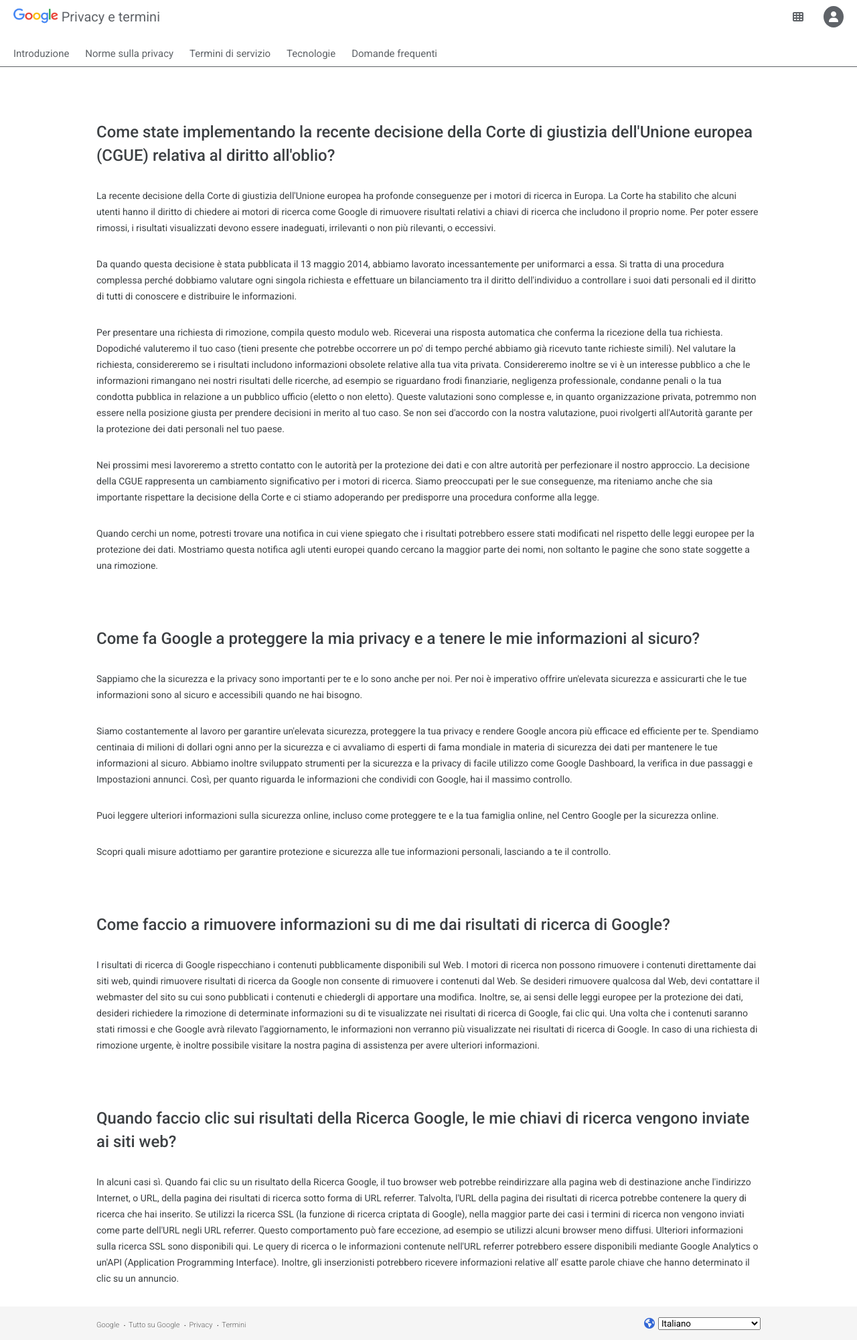
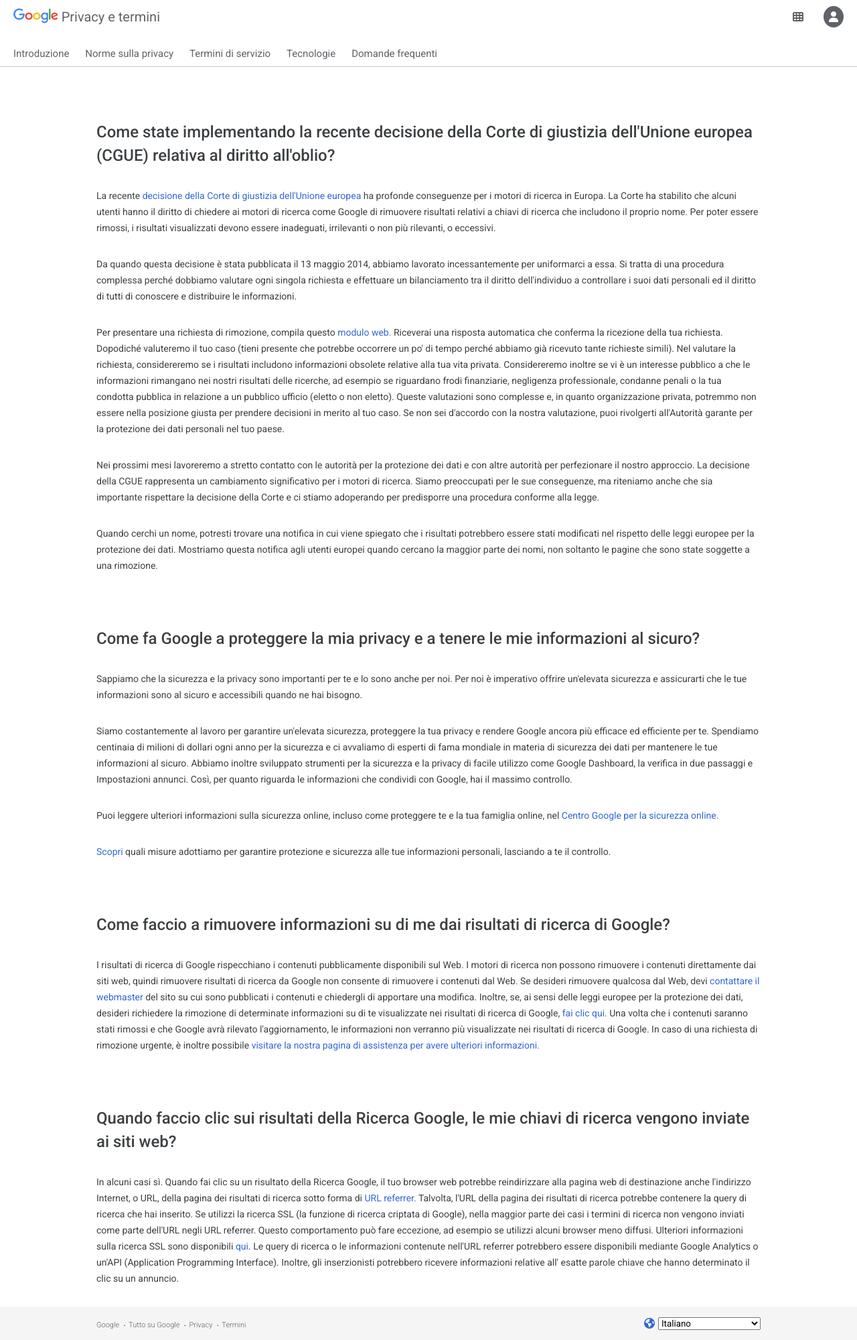
Before and after one commit to LombardoStanislao/php-google-faq, a PHP site: page / in a window 1280 px wide. Shown: the whole page at 67% size. Run offline with PHP 8.4, Linux system fonts and the light colour scheme; some libraries are stand-ins or nearby versions.

Commit message:
Fine esercizio

```diff
--- a/dist/app.css
+++ b/dist/app.css
@@ -3,6 +3,10 @@
   padding: 0;
   box-sizing: border-box;
   font-family: "Roboto", sans-serif;
+}
+
+main {
+  padding-top: 100px;
 }
 
 .container {
@@ -26,8 +30,17 @@
   line-height: 24px;
 }
 
+.faqs p a {
+  text-decoration: none;
+  color: #3367d6;
+  cursor: pointer;
+}
+
 header {
+  position: fixed;
   height: 100px;
+  width: 100%;
+  background-color: white;
 }
 
 nav {
@@ -92,7 +105,7 @@ nav a {
 
 .navbar-bottom {
   height: 50px;
-  border-bottom: 1px solid #5f6368;
+  border-bottom: 1px solid #c7c9cc;
   display: flex;
   justify-content: space-between;
   padding-left: 20px;
--- a/index.php
+++ b/index.php
@@ -2,13 +2,13 @@
 
   $risposta1 = "
   <p>
-    La recente decisione della Corte di giustizia dell'Unione europea ha profonde conseguenze per i motori di ricerca in Europa. La Corte ha stabilito che alcuni utenti hanno il diritto di chiedere ai motori di ricerca come Google di rimuovere risultati relativi a chiavi di ricerca che includono il proprio nome. Per poter essere rimossi, i risultati visualizzati devono essere inadeguati, irrilevanti o non più rilevanti, o eccessivi.
+    La recente <a> decisione della Corte di giustizia dell'Unione europea </a> ha profonde conseguenze per i motori di ricerca in Europa. La Corte ha stabilito che alcuni utenti hanno il diritto di chiedere ai motori di ricerca come Google di rimuovere risultati relativi a chiavi di ricerca che includono il proprio nome. Per poter essere rimossi, i risultati visualizzati devono essere inadeguati, irrilevanti o non più rilevanti, o eccessivi.
   </p>
   <p>
     Da quando questa decisione è stata pubblicata il 13 maggio 2014, abbiamo lavorato incessantemente per uniformarci a essa. Si tratta di una procedura complessa perché dobbiamo valutare ogni singola richiesta e effettuare un bilanciamento tra il diritto dell'individuo a controllare i suoi dati personali ed il diritto di tutti di conoscere e distribuire le informazioni.
   </p>
   <p>
-    Per presentare una richiesta di rimozione, compila questo modulo web. Riceverai una risposta automatica che conferma la ricezione della tua richiesta. Dopodiché valuteremo il tuo caso (tieni presente che potrebbe occorrere un po' di tempo perché abbiamo già ricevuto tante richieste simili). Nel valutare la richiesta, considereremo se i risultati includono informazioni obsolete relative alla tua vita privata. Considereremo inoltre se vi è un interesse pubblico a che le informazioni rimangano nei nostri risultati delle ricerche, ad esempio se riguardano frodi finanziarie, negligenza professionale, condanne penali o la tua condotta pubblica in relazione a un pubblico ufficio (eletto o non eletto). Queste valutazioni sono complesse e, in quanto organizzazione privata, potremmo non essere nella posizione giusta per prendere decisioni in merito al tuo caso. Se non sei d'accordo con la nostra valutazione, puoi rivolgerti all'Autorità garante per la protezione dei dati personali nel tuo paese.
+    Per presentare una richiesta di rimozione, compila questo <a> modulo web. </a> Riceverai una risposta automatica che conferma la ricezione della tua richiesta. Dopodiché valuteremo il tuo caso (tieni presente che potrebbe occorrere un po' di tempo perché abbiamo già ricevuto tante richieste simili). Nel valutare la richiesta, considereremo se i risultati includono informazioni obsolete relative alla tua vita privata. Considereremo inoltre se vi è un interesse pubblico a che le informazioni rimangano nei nostri risultati delle ricerche, ad esempio se riguardano frodi finanziarie, negligenza professionale, condanne penali o la tua condotta pubblica in relazione a un pubblico ufficio (eletto o non eletto). Queste valutazioni sono complesse e, in quanto organizzazione privata, potremmo non essere nella posizione giusta per prendere decisioni in merito al tuo caso. Se non sei d'accordo con la nostra valutazione, puoi rivolgerti all'Autorità garante per la protezione dei dati personali nel tuo paese.
   </p>
   <p>
     Nei prossimi mesi lavoreremo a stretto contatto con le autorità per la protezione dei dati e con altre autorità per perfezionare il nostro approccio. La decisione della CGUE rappresenta un cambiamento significativo per i motori di ricerca. Siamo preoccupati per le sue conseguenze, ma riteniamo anche che sia importante rispettare la decisione della Corte e ci stiamo adoperando per predisporre una procedura conforme alla legge.
@@ -26,23 +26,23 @@
     Siamo costantemente al lavoro per garantire un'elevata sicurezza, proteggere la tua privacy e rendere Google ancora più efficace ed efficiente per te. Spendiamo centinaia di milioni di dollari ogni anno per la sicurezza e ci avvaliamo di esperti di fama mondiale in materia di sicurezza dei dati per mantenere le tue informazioni al sicuro. Abbiamo inoltre sviluppato strumenti per la sicurezza e la privacy di facile utilizzo come Google Dashboard, la verifica in due passaggi e Impostazioni annunci. Così, per quanto riguarda le informazioni che condividi con Google, hai il massimo controllo.
   </p>
   <p>
-    Puoi leggere ulteriori informazioni sulla sicurezza online, incluso come proteggere te e la tua famiglia online, nel Centro Google per la sicurezza online.
+    Puoi leggere ulteriori informazioni sulla sicurezza online, incluso come proteggere te e la tua famiglia online, nel <a> Centro Google per la sicurezza online. </a>
   </p>
   <p>
-    Scopri quali misure adottiamo per garantire protezione e sicurezza alle tue informazioni personali, lasciando a te il controllo.
+    <a> Scopri </a> quali misure adottiamo per garantire protezione e sicurezza alle tue informazioni personali, lasciando a te il controllo.
   </p>
 
   ";
 
   $risposta3 = "
   <p>
-    I risultati di ricerca di Google rispecchiano i contenuti pubblicamente disponibili sul Web. I motori di ricerca non possono rimuovere i contenuti direttamente dai siti web, quindi rimuovere risultati di ricerca da Google non consente di rimuovere i contenuti dal Web. Se desideri rimuovere qualcosa dal Web, devi contattare il webmaster del sito su cui sono pubblicati i contenuti e chiedergli di apportare una modifica. Inoltre, se, ai sensi delle leggi europee per la protezione dei dati, desideri richiedere la rimozione di determinate informazioni su di te visualizzate nei risultati di ricerca di Google, fai clic qui. Una volta che i contenuti saranno stati rimossi e che Google avrà rilevato l'aggiornamento, le informazioni non verranno più visualizzate nei risultati di ricerca di Google. In caso di una richiesta di rimozione urgente, è inoltre possibile visitare la nostra pagina di assistenza per avere ulteriori informazioni.
+    I risultati di ricerca di Google rispecchiano i contenuti pubblicamente disponibili sul Web. I motori di ricerca non possono rimuovere i contenuti direttamente dai siti web, quindi rimuovere risultati di ricerca da Google non consente di rimuovere i contenuti dal Web. Se desideri rimuovere qualcosa dal Web, devi <a> contattare il webmaster </a> del sito su cui sono pubblicati i contenuti e chiedergli di apportare una modifica. Inoltre, se, ai sensi delle leggi europee per la protezione dei dati, desideri richiedere la rimozione di determinate informazioni su di te visualizzate nei risultati di ricerca di Google, <a> fai clic qui. </a> Una volta che i contenuti saranno stati rimossi e che Google avrà rilevato l'aggiornamento, le informazioni non verranno più visualizzate nei risultati di ricerca di Google. In caso di una richiesta di rimozione urgente, è inoltre possibile <a> visitare la nostra pagina di assistenza per avere ulteriori informazioni. </a>
   </p>
   ";
 
   $risposta4 = "
   <p>
-    In alcuni casi sì. Quando fai clic su un risultato della Ricerca Google, il tuo browser web potrebbe reindirizzare alla pagina web di destinazione anche l'indirizzo Internet, o URL, della pagina dei risultati di ricerca sotto forma di URL referrer. Talvolta, l'URL della pagina dei risultati di ricerca potrebbe contenere la query di ricerca che hai inserito. Se utilizzi la ricerca SSL (la funzione di ricerca criptata di Google), nella maggior parte dei casi i termini di ricerca non vengono inviati come parte dell'URL negli URL referrer. Questo comportamento può fare eccezione, ad esempio se utilizzi alcuni browser meno diffusi. Ulteriori informazioni sulla ricerca SSL sono disponibili qui. Le query di ricerca o le informazioni contenute nell'URL referrer potrebbero essere disponibili mediante Google Analytics o un'API (Application Programming Interface). Inoltre, gli inserzionisti potrebbero ricevere informazioni relative all' esatte parole chiave che hanno determinato il clic su un annuncio.
+    In alcuni casi sì. Quando fai clic su un risultato della Ricerca Google, il tuo browser web potrebbe reindirizzare alla pagina web di destinazione anche l'indirizzo Internet, o URL, della pagina dei risultati di ricerca sotto forma di <a> URL referrer. </a> Talvolta, l'URL della pagina dei risultati di ricerca potrebbe contenere la query di ricerca che hai inserito. Se utilizzi la ricerca SSL (la funzione di ricerca criptata di Google), nella maggior parte dei casi i termini di ricerca non vengono inviati come parte dell'URL negli URL referrer. Questo comportamento può fare eccezione, ad esempio se utilizzi alcuni browser meno diffusi. Ulteriori informazioni sulla ricerca SSL sono disponibili <a> qui. </a> Le query di ricerca o le informazioni contenute nell'URL referrer potrebbero essere disponibili mediante Google Analytics o un'API (Application Programming Interface). Inoltre, gli inserzionisti potrebbero ricevere informazioni relative all' esatte parole chiave che hanno determinato il clic su un annuncio.
   </p>
   ";
 
--- a/src/partials/_commons.scss
+++ b/src/partials/_commons.scss
@@ -3,6 +3,10 @@
   padding: 0;
   box-sizing: border-box;
   font-family: 'Roboto', sans-serif;
+}
+
+main {
+  padding-top: 100px;
 }
 .container {
   max-width: 992px;
@@ -26,5 +30,11 @@
     font-weight: 400;
     color: $font-color;
     line-height: 24px;
+    a {
+      text-decoration: none;
+      color: $external-link-color;
+      cursor: pointer;
+
+    }
   }
 }
--- a/src/partials/_footer.scss
+++ b/src/partials/_footer.scss
@@ -44,7 +44,7 @@ footer {
   align-items: center;
 
   .fa-globe-americas {
-    color: #3367d6;
+    color: $external-link-color;
   }
 
   select {
--- a/src/partials/_header.scss
+++ b/src/partials/_header.scss
@@ -1,5 +1,8 @@
 header {
+  position: fixed;
   height: 100px;
+  width: 100%;
+  background-color: white;
 }
 
 nav {
@@ -62,7 +65,7 @@ nav {
 
 .navbar-bottom {
   height: 50px;
-  border-bottom: 1px solid $navbar-font-color;
+  border-bottom: 1px solid lighten($navbar-font-color, 40%);
   display: flex;
   justify-content: space-between;
   padding-left: $spacing;
@@ -84,8 +87,8 @@ nav {
         padding-bottom: $spacing / 2.2;
 
         &:hover {
-          color: #3367d6;
-          border-bottom: 2px solid #3367d6;
+          color: $external-link-color;
+          border-bottom: 2px solid $external-link-color;
         }
 
 
--- a/src/partials/_variables.scss
+++ b/src/partials/_variables.scss
@@ -1,4 +1,5 @@
 $font-color: #3c4043;
+$external-link-color: #3367d6;
 $spacing: 20px;
 $navbar-font-color: #5f6368;
 $footer-font-color: rgba(61,61,61,.8);
```
